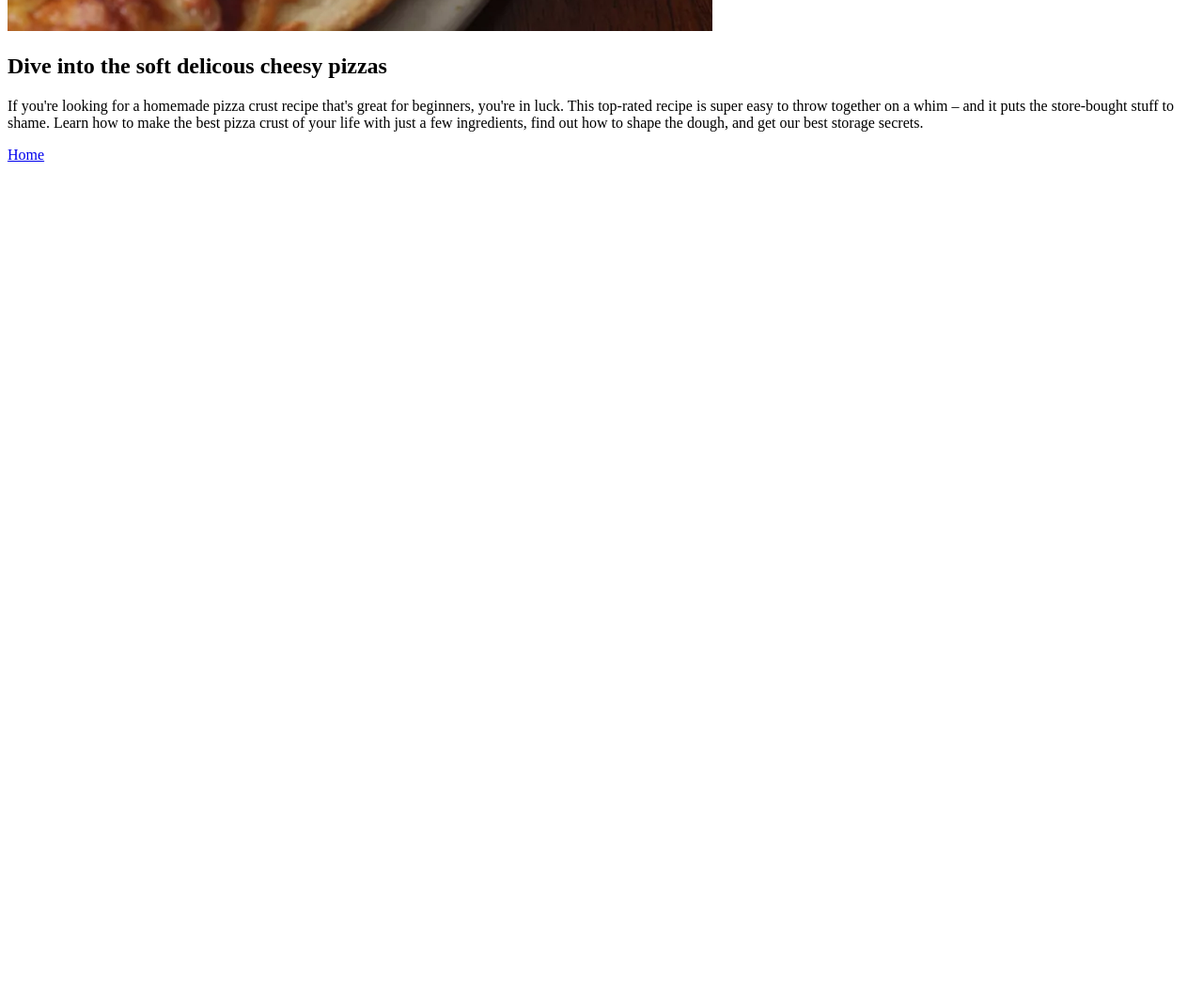
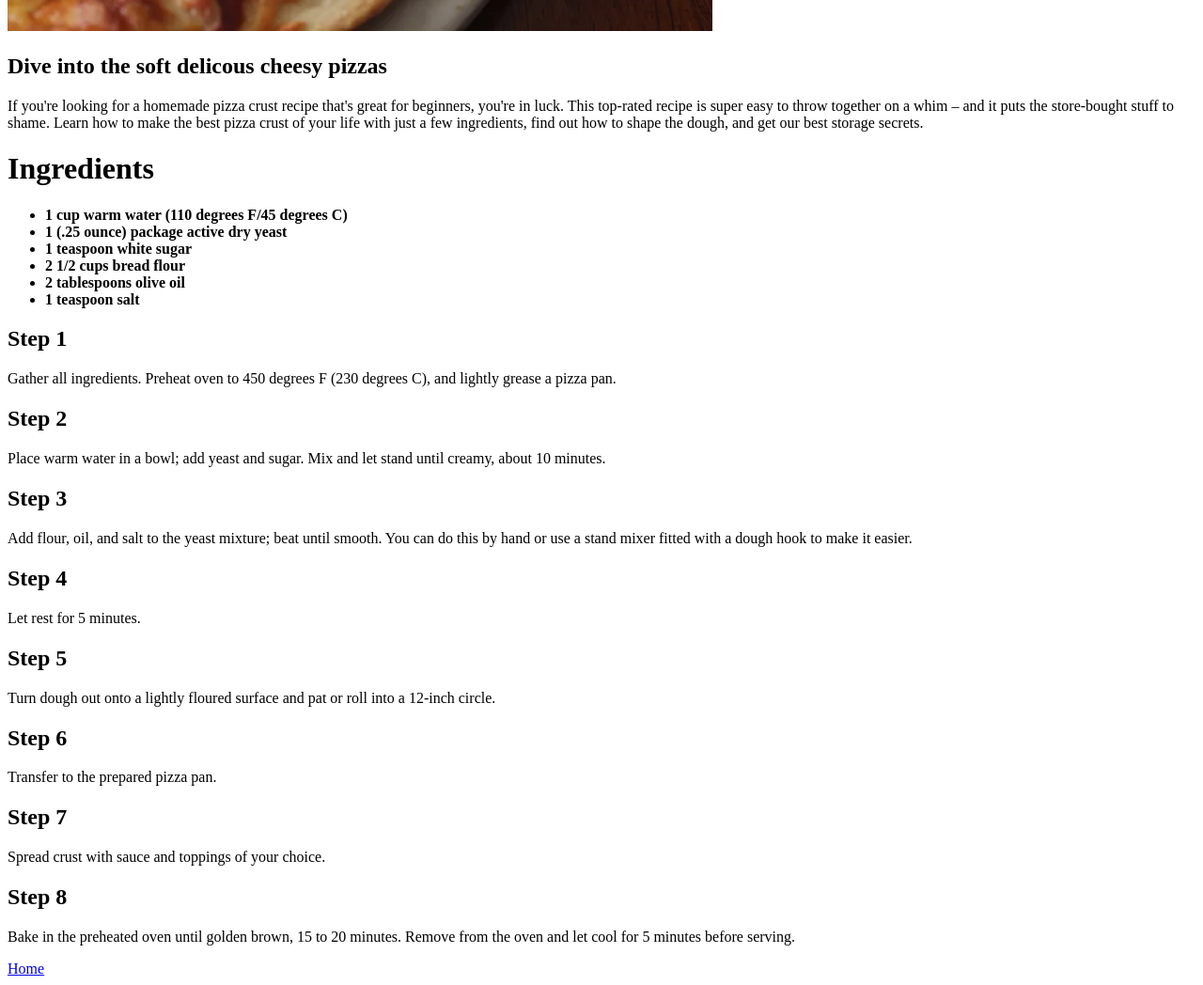
Before and after one commit to FireNightDrag0n/odin-recipe, a plain HTML site: page recipes/pizza.html in a window 1280 px wide. Shown: the part 547-1595 px from the top of the page at 94% size. Before the commit the page ends 800 px from the top, so only its background shows below. Drawn offline with Linux system fonts and the light colour scheme.

Commit message:
all three recipes complete updated main index page

```diff
--- a/recipes/pizza.html
+++ b/recipes/pizza.html
@@ -11,6 +11,33 @@
     <p>If you're looking for a homemade pizza crust recipe that's great for beginners, you're in luck.
          This top-rated recipe is super easy to throw together on a whim – and it puts the store-bought stuff to shame.
          Learn how to make the best pizza crust of your life with just a few ingredients, find out how to shape the dough, and get our best storage secrets.</p>
+    <h1>Ingredients</h1>
+    <ul>
+       <strong>
+        <li>1 cup warm water (110 degrees F/45 degrees C)</li>
+        <li>1 (.25 ounce) package active dry yeast</li>
+        <li>1 teaspoon white sugar</li>
+        <li>2 1/2 cups bread flour</li>
+        <li>2 tablespoons olive oil</li>
+        <li>1 teaspoon salt</li>
+        </strong>
+    </ul>
+    <h2>Step 1</h2>
+    <p>Gather all ingredients. Preheat oven to 450 degrees F (230 degrees C), and lightly grease a pizza pan.</p>
+    <h2>Step 2</h2>
+    <p>Place warm water in a bowl; add yeast and sugar. Mix and let stand until creamy, about 10 minutes.</p>
+    <h2>Step 3</h2>
+    <p>Add flour, oil, and salt to the yeast mixture; beat until smooth. You can do this by hand or use a stand mixer fitted with a dough hook to make it easier.</p>
+    <h2>Step 4</h2>
+    <p>Let rest for 5 minutes.</p>
+    <h2>Step 5</h2>
+    <p>Turn dough out onto a lightly floured surface and pat or roll into a 12-inch circle.</p>
+    <h2>Step 6</h2>
+    <p>Transfer to the prepared pizza pan.</p>
+    <h2>Step 7</h2>
+    <p>Spread crust with sauce and toppings of your choice.</p>
+    <h2>Step 8</h2>
+    <p>Bake in the preheated oven until golden brown, 15 to 20 minutes. Remove from the oven and let cool for 5 minutes before serving.</p>
 
 
 
```
Also changed, not shown: recipes/macaroni.html (added, +41 -0 lines), recipes/images/macaroni.png (added).
